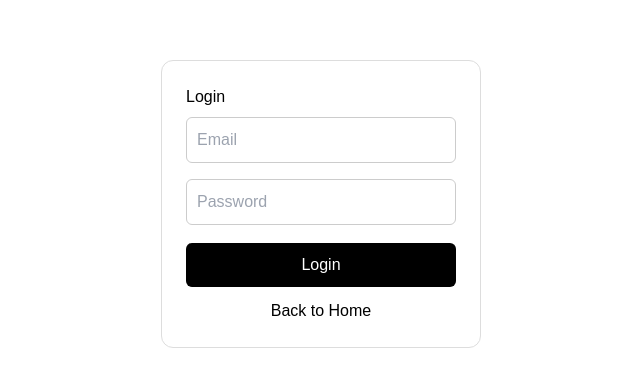
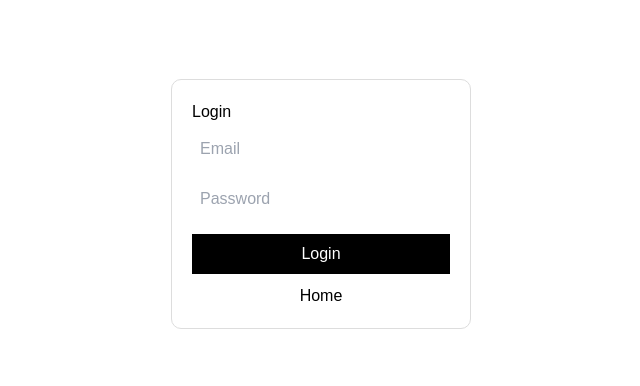
Before and after one commit to taiyehassan998/accountsolutions, a Next.js app: page /login in a window 1280 px wide. Shown: the part 196-582 px from the top of the page, without its empty margins (319-959 px from the left). Built offline with nearby package versions, Linux system fonts and the light colour scheme.

Commit message:
Refactor login page layout and styles

```diff
--- a/app/login/page.tsx
+++ b/app/login/page.tsx
@@ -1,13 +1,12 @@
-export default function Page() {
-  return (
-    <div style={{minHeight:'100vh',display:'flex',alignItems:'center',justifyContent:'center'}}>
-      <div style={{border:'1px solid #ddd',padding:'24px',borderRadius:'12px',width:'320px'}}>
-        <h2>Login</h2>
-        <input placeholder="Email" style={{width:'100%',padding:'10px',margin:'8px 0',border:'1px solid #ccc',borderRadius:'6px'}} />
-        <input type="password" placeholder="Password" style={{width:'100%',padding:'10px',margin:'8px 0',border:'1px solid #ccc',borderRadius:'6px'}} />
-        <button style={{width:'100%',padding:'10px',background:'black',color:'white',borderRadius:'6px',marginTop:'10px'}}>Login</button>
-        <p style={{textAlign:'center',marginTop:'12px'}}><a href="/">Back to Home</a></p>
-      </div>
-    </div>
-  )
-}
+export default function Page(){
+return(
+<div style={{display:'flex',justifyContent:'center',alignItems:'center',minHeight:'100vh'}}>
+<div style={{border:'1px solid #ddd',padding:'20px',borderRadius:'10px',width:'300px'}}>
+<h2>Login</h2>
+<input placeholder="Email" style={{width:'100%',padding:'8px',margin:'5px 0'}}/>
+<input type="password" placeholder="Password" style={{width:'100%',padding:'8px',margin:'5px 0'}}/>
+<button style={{width:'100%',padding:'8px',background:'black',color:'white',marginTop:'10px'}}>Login</button>
+<a href="/" style={{display:'block',textAlign:'center',marginTop:'10px'}}>Home</a>
+</div>
+</div>
+)}
```
